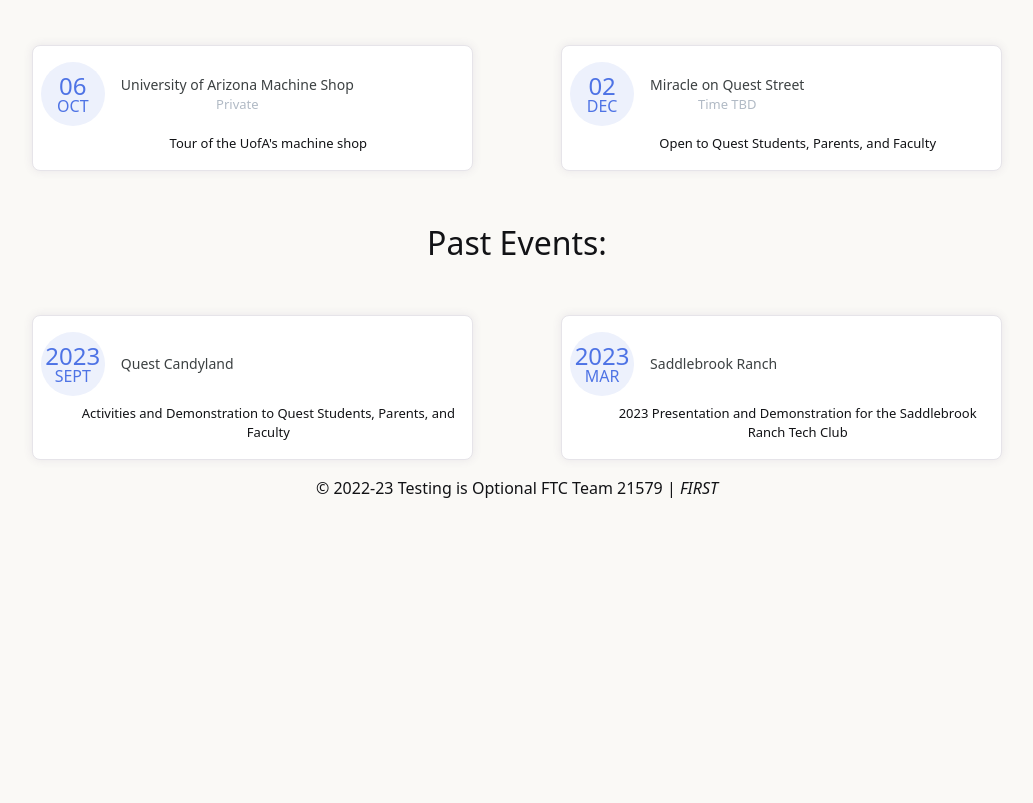
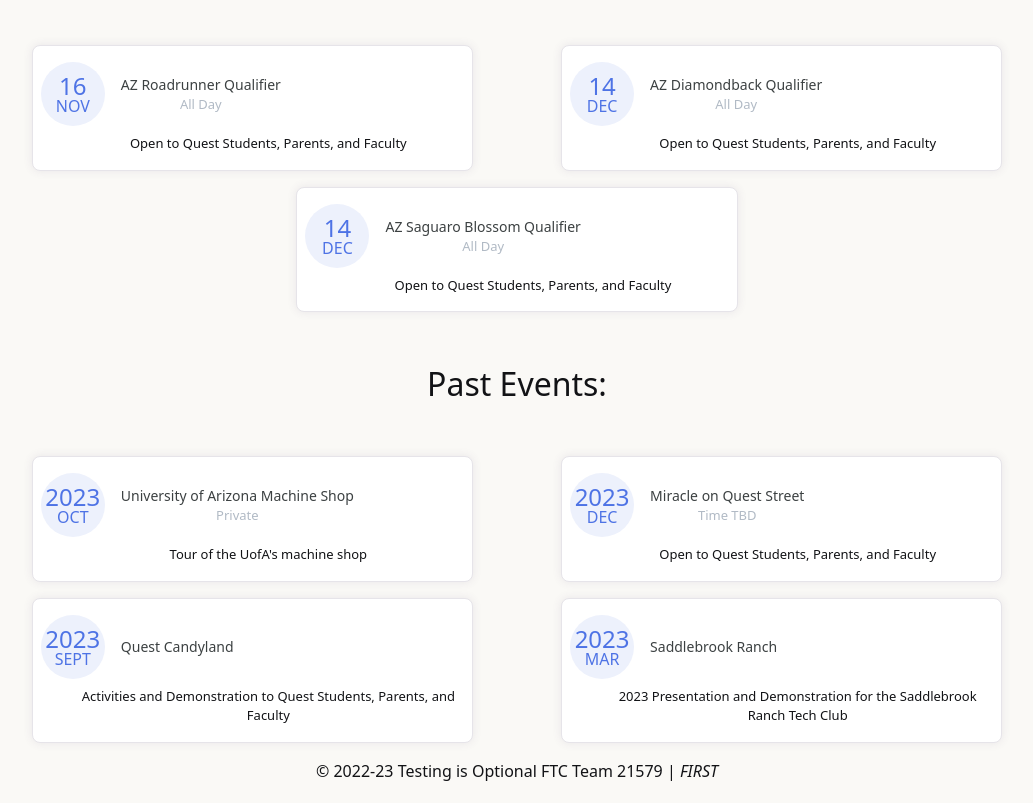
Before and after one commit to ftc-21579/website, a plain HTML site: page events.html in a window 1280 px wide. Shown: the part 651-1454 px from the top of the page, without its empty margins (123-1156 px from the left). Before the commit the page ends 1171 px from the top, so only its background shows below. Drawn offline with nearby package versions, Linux system fonts and the light colour scheme.

Commit message:
Remove robots page, semi-update events page

```diff
--- a/events.html
+++ b/events.html
@@ -48,9 +48,9 @@
                         <li class="nav-item">
                             <a class="nav-link" href="index.html">Home</a>
                         </li>
-                        <li class="nav-item">
+                        <!--li class="nav-item">
                             <a class="nav-link" href="robots.html">Our Robots</a>
-                        </li>
+                        </li-->
                         <li class="nav-item">
                             <a class="nav-link dropdown-toggle" href="#" role="button" data-bs-toggle="dropdown">
                                 Sponsors <span class="caret"></span>
@@ -95,21 +95,22 @@
                     <div class="col-10 justify-content-center">
                     <p id="upcoming" class="fs-2 mb-5 text-center text-nowrap">Upcoming Events:</p>
                     <div class="row g-3 justify-content-center text-center">
+
                         <div class="event-card card-margin col-lg-5">
                             <div class="card-body pt-0 mt-3">
                                 <div class="widget-49">
                                     <div class="widget-49-title-wrapper">
                                         <div class="widget-49-date-primary">
-                                            <span class="widget-49-date-day">06</span>
-                                            <span class="widget-49-date-month">OCT</span>
+                                            <span class="widget-49-date-day">16</span>
+                                            <span class="widget-49-date-month">NOV</span>
                                         </div>
                                         <div class="widget-49-meeting-info">
-                                            <span class="widget-49-pro-title">University of Arizona Machine Shop</span>
-                                            <span class="widget-49-meeting-time">Private</span>
+                                            <span class="widget-49-pro-title">AZ Roadrunner Qualifier</span>
+                                            <span class="widget-49-meeting-time">All Day</span>
                                         </div>
                                     </div>
                                     <ul class="widget-49-meeting-points">
-                                        <span>Tour of the UofA's machine shop</span>
+                                        <span>Open to Quest Students, Parents, and Faculty</span>
                                     </ul>
                                 </div>
                             </div>
@@ -122,12 +123,32 @@
                                 <div class="widget-49">
                                     <div class="widget-49-title-wrapper">
                                         <div class="widget-49-date-primary">
-                                            <span class="widget-49-date-day">02</span>
+                                            <span class="widget-49-date-day">14</span>
                                             <span class="widget-49-date-month">DEC</span>
                                         </div>
                                         <div class="widget-49-meeting-info">
-                                            <span class="widget-49-pro-title">Miracle on Quest Street</span>
-                                            <span class="widget-49-meeting-time">Time TBD</span>
+                                            <span class="widget-49-pro-title">AZ Diamondback Qualifier</span>
+                                            <span class="widget-49-meeting-time">All Day</span>
+                                        </div>
+                                    </div>
+                                    <ul class="widget-49-meeting-points">
+                                        <span>Open to Quest Students, Parents, and Faculty</span>
+                                    </ul>
+                                </div>
+                            </div>
+                        </div>
+
+                        <div class="event-card card-margin col-lg-5">
+                            <div class="card-body pt-0 mt-3">
+                                <div class="widget-49">
+                                    <div class="widget-49-title-wrapper">
+                                        <div class="widget-49-date-primary">
+                                            <span class="widget-49-date-day">14</span>
+                                            <span class="widget-49-date-month">DEC</span>
+                                        </div>
+                                        <div class="widget-49-meeting-info">
+                                            <span class="widget-49-pro-title">AZ Saguaro Blossom Qualifier</span>
+                                            <span class="widget-49-meeting-time">All Day</span>
                                         </div>
                                     </div>
                                     <ul class="widget-49-meeting-points">
@@ -145,6 +166,48 @@
                         <div class="col-10 justify-content-center">
                         <p id="past-events" class="fs-2 mb-5 text-center text-nowrap">Past Events:</p>
                         <div class="row g-3 justify-content-center text-center">
+
+                            <div class="event-card card-margin col-lg-5">
+                                <div class="card-body pt-0 mt-3">
+                                    <div class="widget-49">
+                                        <div class="widget-49-title-wrapper">
+                                            <div class="widget-49-date-primary">
+                                                <span class="widget-49-date-day">2023</span>
+                                                <span class="widget-49-date-month">OCT</span>
+                                            </div>
+                                            <div class="widget-49-meeting-info">
+                                                <span class="widget-49-pro-title">University of Arizona Machine Shop</span>
+                                                <span class="widget-49-meeting-time">Private</span>
+                                            </div>
+                                        </div>
+                                        <ul class="widget-49-meeting-points">
+                                            <span>Tour of the UofA's machine shop</span>
+                                        </ul>
+                                    </div>
+                                </div>
+                            </div>
+
+                            <div class="col-md-1"></div>
+
+                            <div class="event-card card-margin col-lg-5">
+                                <div class="card-body pt-0 mt-3">
+                                    <div class="widget-49">
+                                        <div class="widget-49-title-wrapper">
+                                            <div class="widget-49-date-primary">
+                                                <span class="widget-49-date-day">2023</span>
+                                                <span class="widget-49-date-month">DEC</span>
+                                            </div>
+                                            <div class="widget-49-meeting-info">
+                                                <span class="widget-49-pro-title">Miracle on Quest Street</span>
+                                                <span class="widget-49-meeting-time">Time TBD</span>
+                                            </div>
+                                        </div>
+                                        <ul class="widget-49-meeting-points">
+                                            <span>Open to Quest Students, Parents, and Faculty</span>
+                                        </ul>
+                                    </div>
+                                </div>
+                            </div>
 
                             <div class="event-card card-margin col-lg-5">
                                 <div class="card-body pt-0 mt-3">
```
Also changed, not shown: contact.html (+2 -2 lines), index.html (+2 -2 lines), robots.html (+3 -4 lines), sponsors.html (+2 -2 lines).
